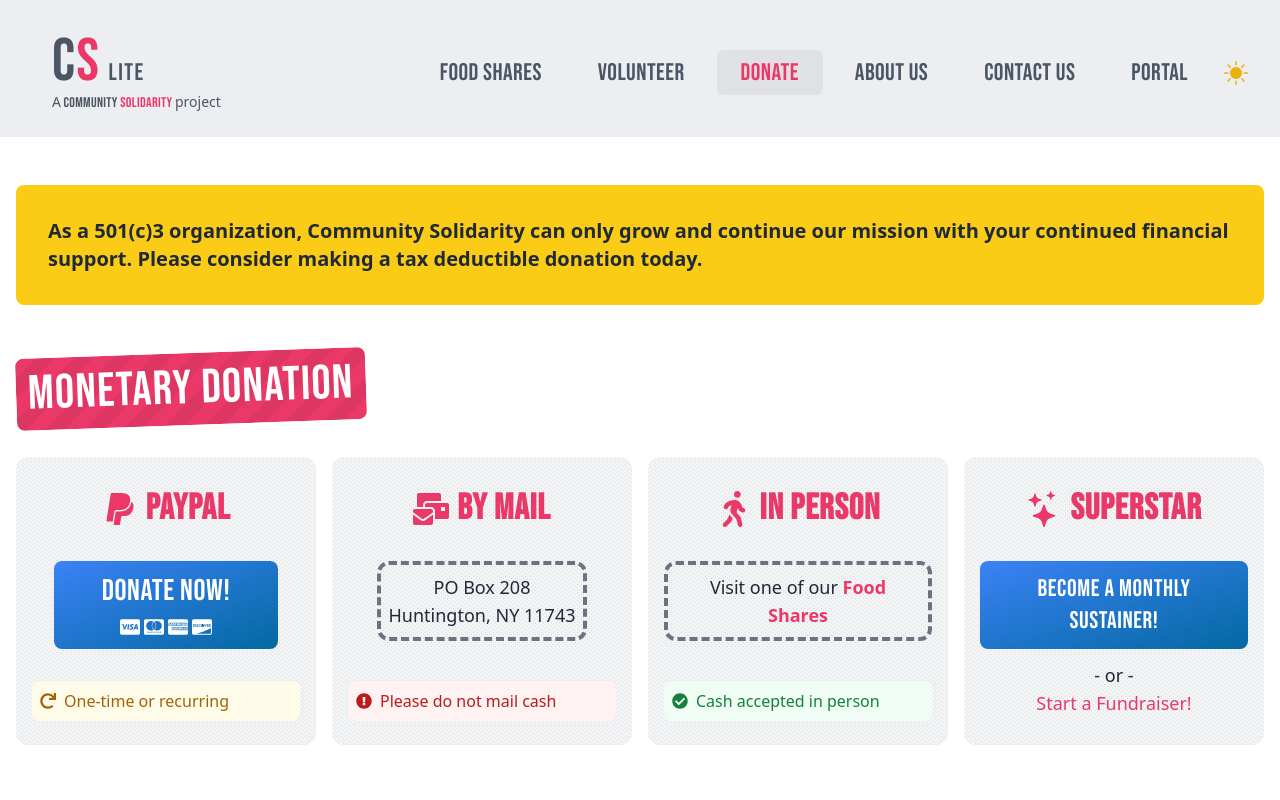
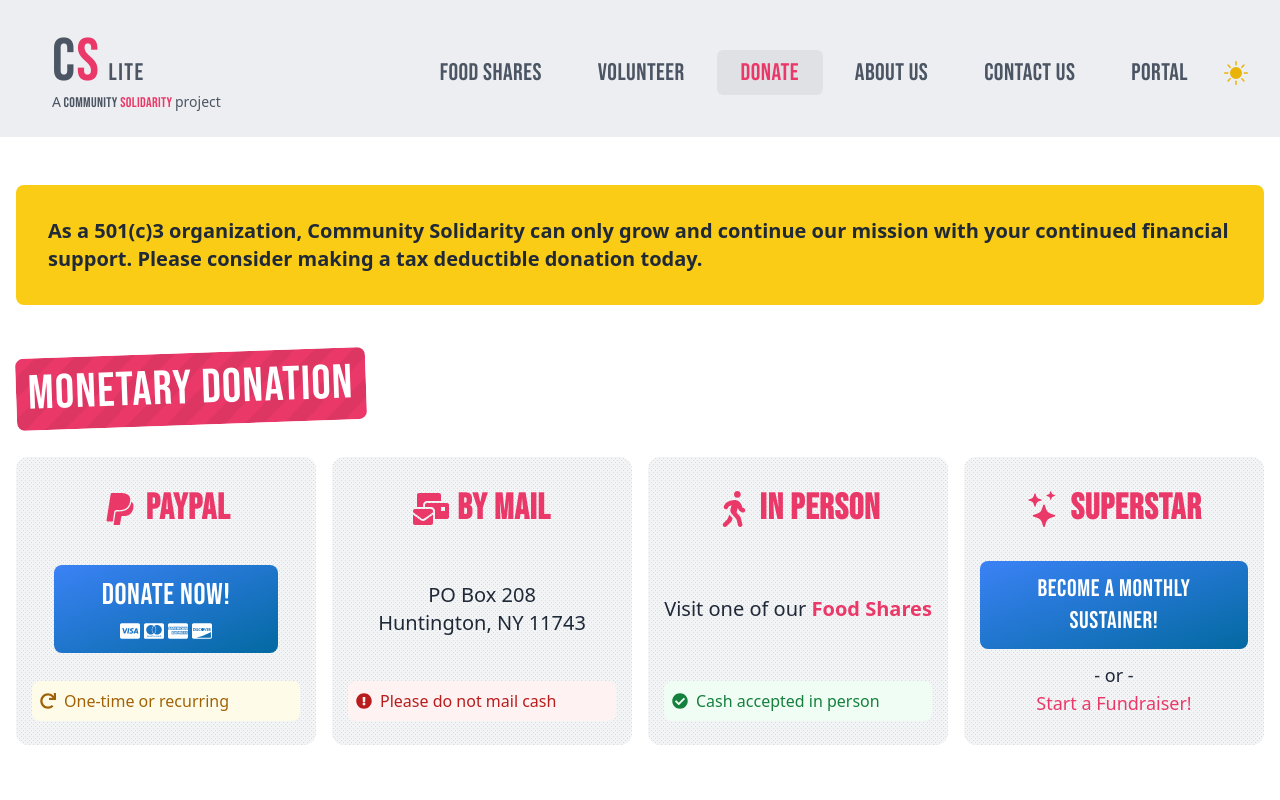
Before and after one commit to just214/cs-lite, a Next.js app: page /donate in a window 1280 px wide. Shown: the top 800 px of the page. Built offline with nearby package versions, Linux system fonts and the light colour scheme.

Commit message:
style: refinements

```diff
--- a/src/app/donate/page.tsx
+++ b/src/app/donate/page.tsx
@@ -34,7 +34,9 @@ function DonationCard(props: DonationCardProps) {
           {title}
         </div>
 
-        <div className="my-4 text-center text flex-1">{children}</div>
+        <div className="my-4 text-center text flex-1 flex flex-col justify-center items-center">
+          {children}
+        </div>
         <div className="w-full">{Footer}</div>
       </div>
     </Card>
@@ -79,7 +81,7 @@ export default function Page() {
               />
             }
           >
-            <div className="text-center border-4 border-dashed border-color p-2 rounded-xl">
+            <div className="text-xl font-medium">
               <p className="font-medium">PO Box 208 </p>
               <p className="font-medium">Huntington, NY 11743</p>
             </div>
@@ -97,7 +99,7 @@ export default function Page() {
               />
             }
           >
-            <p className="px-4  border-4 border-dashed border-color p-2 rounded-xl">
+            <p className="text-xl font-medium">
               Visit one of our <FoodSharesLink />
             </p>
           </DonationCard>
--- a/src/app/volunteer/page.tsx
+++ b/src/app/volunteer/page.tsx
@@ -6,7 +6,7 @@ export default function Page() {
   return (
     <CardSection title="Volunteer">
       <div className="text-lg">
-        <p className="text-3xl mb-8 display-text text-cs-pink">
+        <p className="text-3xl my-6 display-text text-cs-pink">
           We couldn&apos;t do it without our awesome volunteers and community
           members.
         </p>
```
